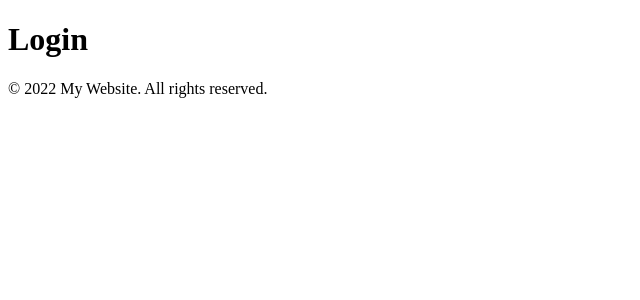
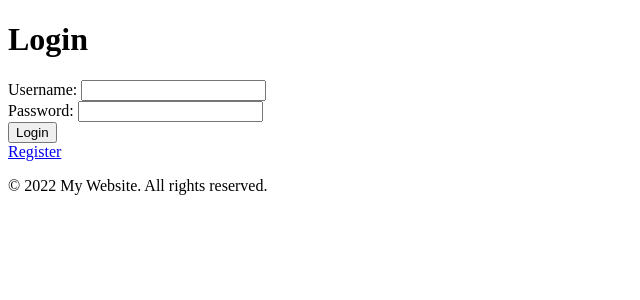
Before and after one commit to riunoko10/encrypt, a Django app: page /login/ in a window 1280 px wide. Shown: the part 170-470 px from the top of the page, without its empty margins (0-640 px from the left). Run offline with Django 5.2, Linux system fonts and the light colour scheme.

Commit message:
pendiente actualizar info user

```diff
--- a/digets/templates/digets/login.html
+++ b/digets/templates/digets/login.html
@@ -3,4 +3,20 @@
 {% block content %}
     <h1>Login</h1>
 
+    {% if message %}
+        <p>{{ message }}</p>
+    {% endif %}
+
+    <form action="{% url 'login' %}" method=post>
+        {% csrf_token %}
+        {{ form_login }}
+        <button type="submit">Login</button>
+    </form>
+
+
+    <a href="{% url 'register' %}">Register</a>
+
+
+
+
 {% endblock %}
--- a/digets/tools.py
+++ b/digets/tools.py
@@ -9,6 +9,12 @@ def hash_data(data):
 
 def hash_data_md5(data):
     hash_object = hashlib.md5(data.encode('utf-8'))
+    return hash_object.hexdigest()
+
+
+def hash_data_sha512(data):
+    hash_object = hashlib.sha512()
+    hash_object.update(data.encode('utf-8'))
     return hash_object.hexdigest()
 
 
--- a/digets/urls.py
+++ b/digets/urls.py
@@ -7,5 +7,7 @@ urlpatterns = [
     path('md5/', views.md5, name='md5'),
     path('rc4/', views.rc4, name='rc4'),
     path('login/', views.login, name='login'),
+    path('register/', views.register, name='register'),
+    path('user/<str:username>', views.user, name='user'),
 
 ]
--- a/digets/views.py
+++ b/digets/views.py
@@ -1,7 +1,12 @@
 from django.shortcuts import render
-from django.http import HttpResponse
+from django.http import HttpResponse, HttpResponseRedirect
 from django import forms
-from .tools import hash_data, hash_data_md5, rc_encrypt, rc_decrypt, generate_key
+from django.urls import reverse
+from .tools import hash_data, hash_data_md5, rc_encrypt, generate_key, hash_data_sha512
+from .models import DataUser, LoginUser
+
+
+MY_KEY = b"\xa2X\x19?\xe6\x0cx\xca'\x19\xfe\xdd7\xc5To"
 
 class newForm(forms.Form):
     username = forms.CharField(label='Username', max_length=100)
@@ -10,6 +15,25 @@ class newForm(forms.Form):
         max_length=100,
         widget=forms.PasswordInput
     )
+
+class registerForm(forms.Form):
+    username = forms.CharField(label='Username', max_length=100)
+    password = forms.CharField(
+        label='Password',
+        max_length=100,
+        widget=forms.PasswordInput
+    )
+    re_password = forms.CharField(
+        label='Re-Password',
+        max_length=100,
+        widget=forms.PasswordInput
+    )
+
+class userInfoForm(forms.Form):
+    name = forms.CharField(label='Name', max_length=100)
+    email = forms.EmailField(label='Email')
+    phone = forms.CharField(label='Phone', max_length=15)
+    address = forms.CharField(label='Address', max_length=100)
 
 
 def index(request):
@@ -75,4 +99,89 @@ def rc4(request):
 
 
 def login(request):
-    return render(request, 'digets/login.html')
+    if request.method == 'POST':
+        form = newForm(request.POST)
+        if form.is_valid():
+            username = form.cleaned_data['username']
+            password = form.cleaned_data['password']
+            encripted_user = hash_data_sha512(username)
+            encripted_pass = hash_data_sha512(password)
+            print(encripted_user)
+            print(encripted_pass)
+            try:
+                user = LoginUser.objects.get(
+                    username=encripted_user,
+                    password=encripted_pass
+                )
+                return HttpResponseRedirect(reverse("user", args=(username,)))
+            except LoginUser.DoesNotExist:
+                return render(request, 'digets/login.html', {
+                    'form_login': newForm(),
+                    'message': 'Login failed!'
+                })
+
+    return render(request, 'digets/login.html', {
+        'form_login': newForm()
+    })
+
+
+def register(request):
+    if request.method == 'POST':
+        form = registerForm(request.POST)
+        if form.is_valid():
+            username = form.cleaned_data['username']
+            password = form.cleaned_data['password']
+            re_password = form.cleaned_data['re_password']
+            if password != re_password:
+                return render(request, 'digets/register.html', {
+                    'form_register': registerForm(),
+                    'message': 'Password not match!'
+                })
+            else:
+                encripted_user = hash_data_sha512(username)
+                encripted_pass = hash_data_sha512(password)
+                login = LoginUser(username=encripted_user, password=encripted_pass)
+                login.save()
+                return render(request, 'digets/register.html', {
+                    'form_register': registerForm(),
+                    'message': 'Register success! - to login.'
+                })
+    return render(request, 'digets/register.html', {
+        'form_register': registerForm()
+    })
+
+def user(request, username):
+    if request.method == 'POST':
+        form = userInfoForm(request.POST)
+        if form.is_valid():
+            name = form.cleaned_data['name']
+            email = form.cleaned_data['email']
+            phone = form.cleaned_data['phone']
+            address = form.cleaned_data['address']
+            user = DataUser(
+                name=name,
+                email=email,
+                phone=phone,
+                address=address
+            )
+            user.save()
+            userInfo = DataUser.objects.get(name=name)
+            encripted_user = hash_data_sha512(username)
+            user = LoginUser.objects.get(username=encripted_user)
+            user.dataUser_id = userInfo.id
+            user.save()
+            return render(request, 'digets/user.html', {
+                'user_info': userInfoForm(),
+                'username': username,
+                'message': 'Data saved!',
+                "user_data": userInfo
+            })
+    encripted_user = hash_data_sha512(username)
+    user = LoginUser.objects.get(username=encripted_user)
+    userInfo = DataUser.objects.filter(id=user.dataUser_id).first()
+    print(userInfo)
+    return render(request, 'digets/user.html', {
+        'user_info': userInfoForm(),
+        'username': username,
+        'user_data': userInfo
+    })
```
Also changed, not shown: digets/templates/digets/register.html (added, +18 -0 lines), digets/templates/digets/user.html (added, +30 -0 lines), digets/migrations/0001_initial.py (added).
